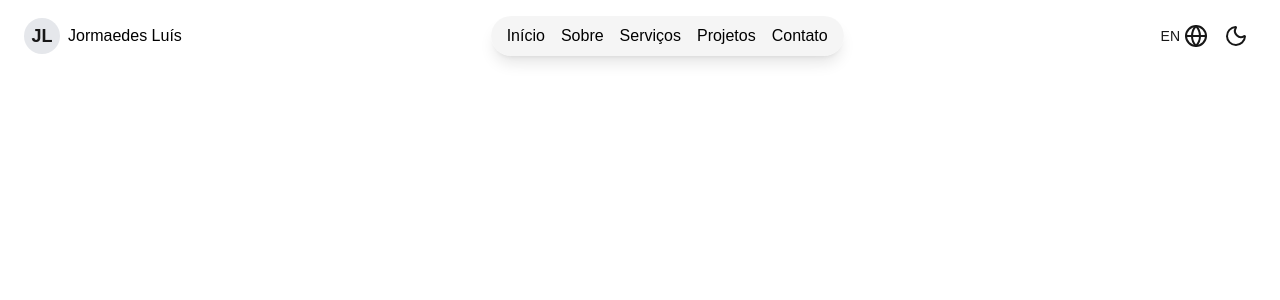
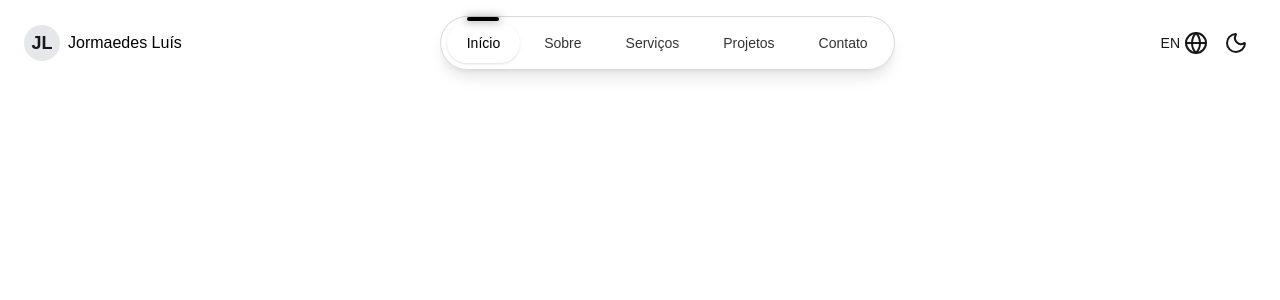
Before and after one commit to jormaedes/portfolio, a Next.js app: page / in a window 1280 px wide. Shown: the top 300 px of the page. Built offline with nearby package versions, Linux system fonts and the light colour scheme.

Commit message:
feat: enhance Header component with dynamic navigation indicator and active link highlighting

```diff
--- a/src/components/Header.tsx
+++ b/src/components/Header.tsx
@@ -4,6 +4,8 @@ import useLangStore from "@/app/store/lang";
 import ToggleLangButton from "./ToggleLangButton";
 import ThemeToggleButton from "./ToggleThemeButton";
 import Link from "next/link";
+import { useEffect, useState } from "react";
+import { useRef } from "react";
 
 const navLinks = [
     {
@@ -41,6 +43,40 @@ const navLinks = [
 export default function Header() {
 
     const { lang } = useLangStore();
+    const [current, setCurrent] = useState<string | null>(null);
+    const navRef = useRef<HTMLUListElement>(null);
+    const itemRefs = useRef<(HTMLLIElement | null)[]>([]);
+    const [indicator, setIndicator] = useState({ left: 0, width: 0 });
+
+    useEffect(() => {
+        const updateCurrent = () => setCurrent(window.location.hash || "/");
+
+        updateCurrent();
+        window.addEventListener("hashchange", updateCurrent);
+
+        return () => window.removeEventListener("hashchange", updateCurrent);
+    }, []);
+
+    useEffect(() => {
+        const activeIndex = navLinks.findIndex((link) => link.href === current);
+        const activeItem = itemRefs.current[activeIndex];
+        const nav = navRef.current;
+
+        if (!activeItem || !nav) return;
+
+        const updateIndicator = () => {
+            const indicatorWidth = 32;
+            setIndicator({
+                left: activeItem.offsetLeft + (activeItem.offsetWidth - indicatorWidth) / 2,
+                width: indicatorWidth,
+            });
+        };
+
+        updateIndicator();
+        window.addEventListener("resize", updateIndicator);
+
+        return () => window.removeEventListener("resize", updateIndicator);
+    }, [current, lang]);
 
     return (
         <header className="container mx-auto flex justify-between items-center py-4 px-6">
@@ -49,15 +85,30 @@ export default function Header() {
                 <span className="text-md text-black dark:text-white">Jormaedes Luís</span>
             </div>
 
-            <nav className="container mx-auto flex flex-1 justify-center items-center px-6">
-                <ul className="flex space-x-4 py-2 px-4 bg-black/4 dark:bg-white/5 backdrop-blur-md shadow-lg rounded-full">
-                    {navLinks.map((link) => (
-                        <li key={link.name[lang]} className="text-black dark:text-white">
-                            <Link href={link.href} className="hover:text-gray-400 ">
-                                {link.name[lang]}
-                            </Link>
-                        </li>
-                    ))}
+            <nav className="flex flex-1 justify-center items-center px-6">
+                <ul ref={navRef} className="relative flex items-center gap-1 rounded-full border border-black/15 bg-white/70 p-1.5 shadow-lg shadow-black/10 backdrop-blur-md dark:border-white/15 dark:bg-black/70 dark:shadow-black/30">
+                    <span
+                        className={`pointer-events-none absolute top-0 z-10 h-1 rounded-full bg-black shadow-[0_0_8px_2px_rgba(0,0,0,0.25)] transition-[left,opacity] duration-500 ease-in-out dark:bg-white dark:shadow-[0_0_8px_2px_rgba(255,255,255,0.7)] ${current ? "opacity-100" : "opacity-0"}`}
+                        style={{ left: indicator.left, width: indicator.width }}
+                    />
+                    {navLinks.map((link) => {
+                        const isActive = current === link.href;
+                        return (
+                            <li ref={(element) => { itemRefs.current[navLinks.indexOf(link)] = element; }} key={link.name[lang]}>
+                                <Link
+                                    href={link.href}
+                                    className={`relative flex min-h-10 items-center rounded-full px-5 text-sm font-medium transition-colors ${isActive
+                                        ? "text-black dark:text-white"
+                                        : "text-black/80 hover:text-black dark:text-white/85 dark:hover:text-white"
+                                        }`}
+                                    onClick={() => setCurrent(link.href)}
+                                >
+                                    <span className={`absolute inset-0 rounded-full bg-white shadow-sm transition-all duration-300 ease-out dark:bg-white/8 ${isActive ? "scale-100 opacity-100" : "scale-90 opacity-0"}`} />
+                                    <span className="relative">{link.name[lang]}</span>
+                                </Link>
+                            </li>
+                        );
+                    })}
                 </ul>
             </nav>
 
```
